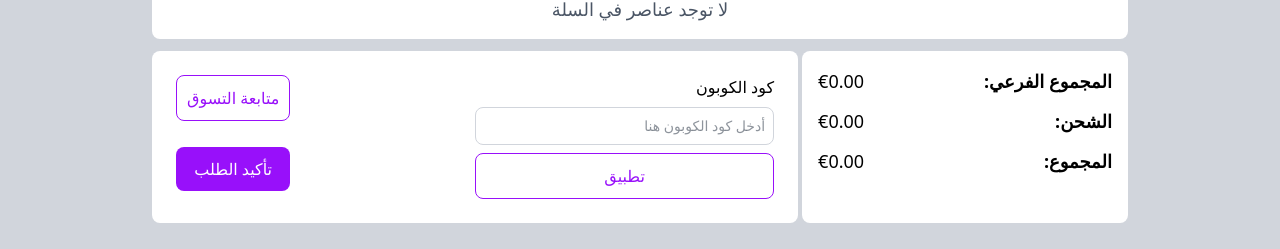
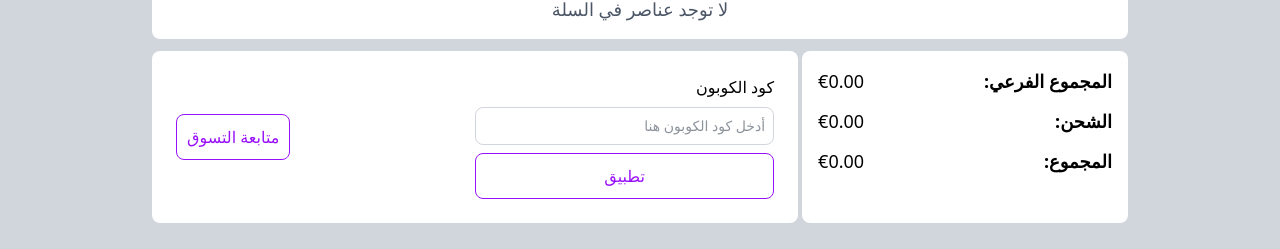
Before and after one commit to arabeen100/SIEDRA_SHOP, a React (Vite) app: page /cart in a window 1280 px wide. Shown: the part 265-514 px from the top of the page. Built offline with nearby package versions, Linux system fonts and the light colour scheme; no server answers.

Commit message:
Simple modifications to cart page

```diff
--- a/src/components/orders/Cart.tsx
+++ b/src/components/orders/Cart.tsx
@@ -25,6 +25,12 @@ const Cart = () => {
   useEffect(()=>{
     if(cart){
       console.log(cart)
+    }
+  },[cart])
+  useEffect(()=>{
+    if(!cart?.data?.cart_items){
+      setShipping(0);
+      setSubTotal(0);
     }
   },[cart])
   useEffect(()=>{
@@ -232,9 +238,9 @@ const Cart = () => {
           }} className="cursor-pointer rounded-lg p-2.5 border transition-colors duration-300 border-red-600 text-red-600 w-full hover:bg-red-600 hover:text-white">Remove Coupon</button>}
 
         </form>
-        <div className="flex flex-col gap-5 sm:gap-6.5">
+        <div className="flex flex-col gap-5 justify-center sm:gap-6.5">
         <Link to={"/products"} className=" text-purple-600 transition-colors duration-300 w-full grid place-content-center p-2.5 rounded-lg border border-purple-600 hover:bg-purple-600 hover:text-white">{t("cart.continue_shopping")}</Link>
-        <Link to={"/confirm-order"} className="text-white w-full grid place-content-center p-2.5 rounded-lg bg-purple-600 ">{t("cart.place_order")}</Link>
+        {cart?.data?.cart_items&&<Link to={"/confirm-order"} className="text-white w-full grid place-content-center p-2.5 rounded-lg bg-purple-600 ">{t("cart.place_order")}</Link>}
         </div>
 
       </div>
```
